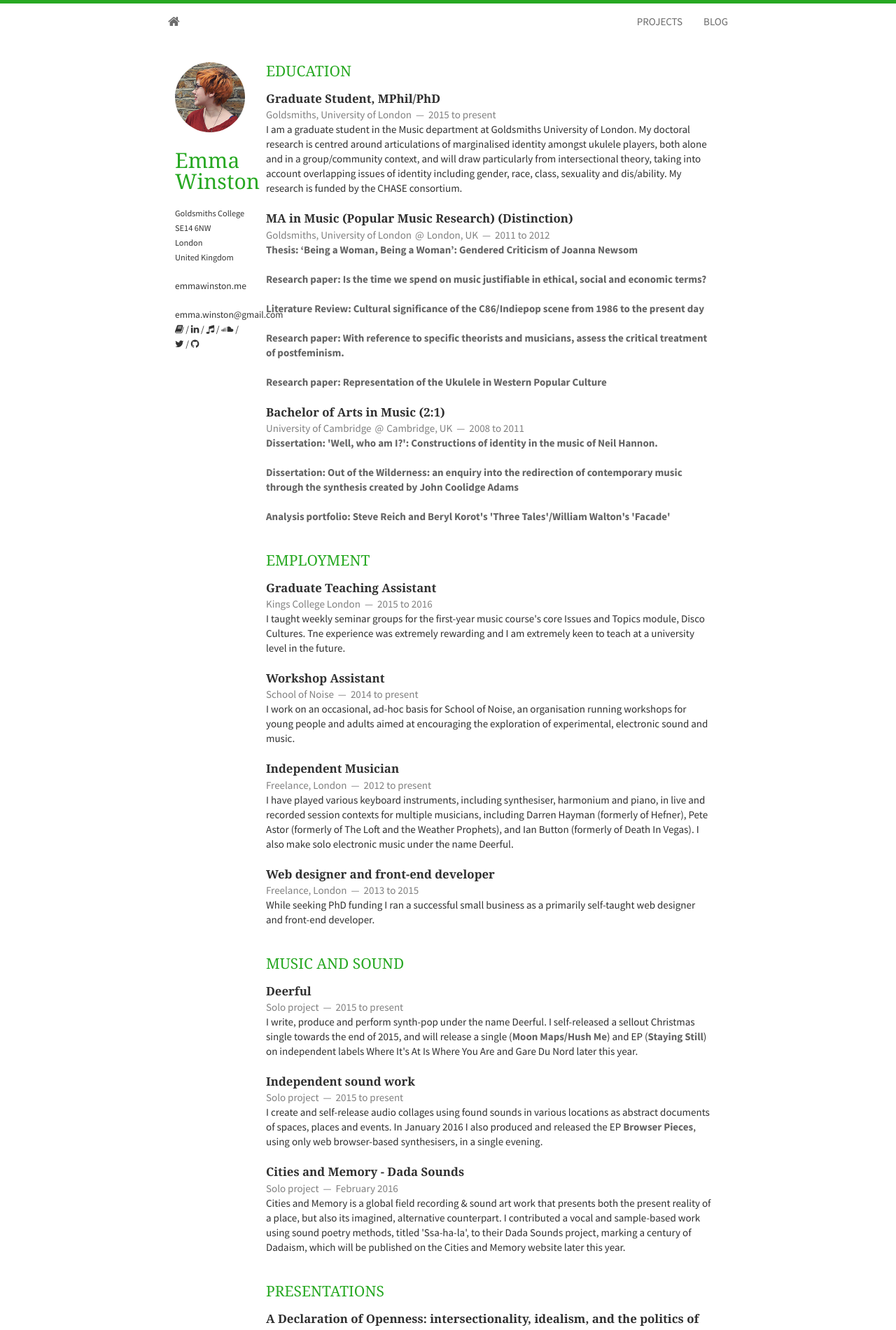
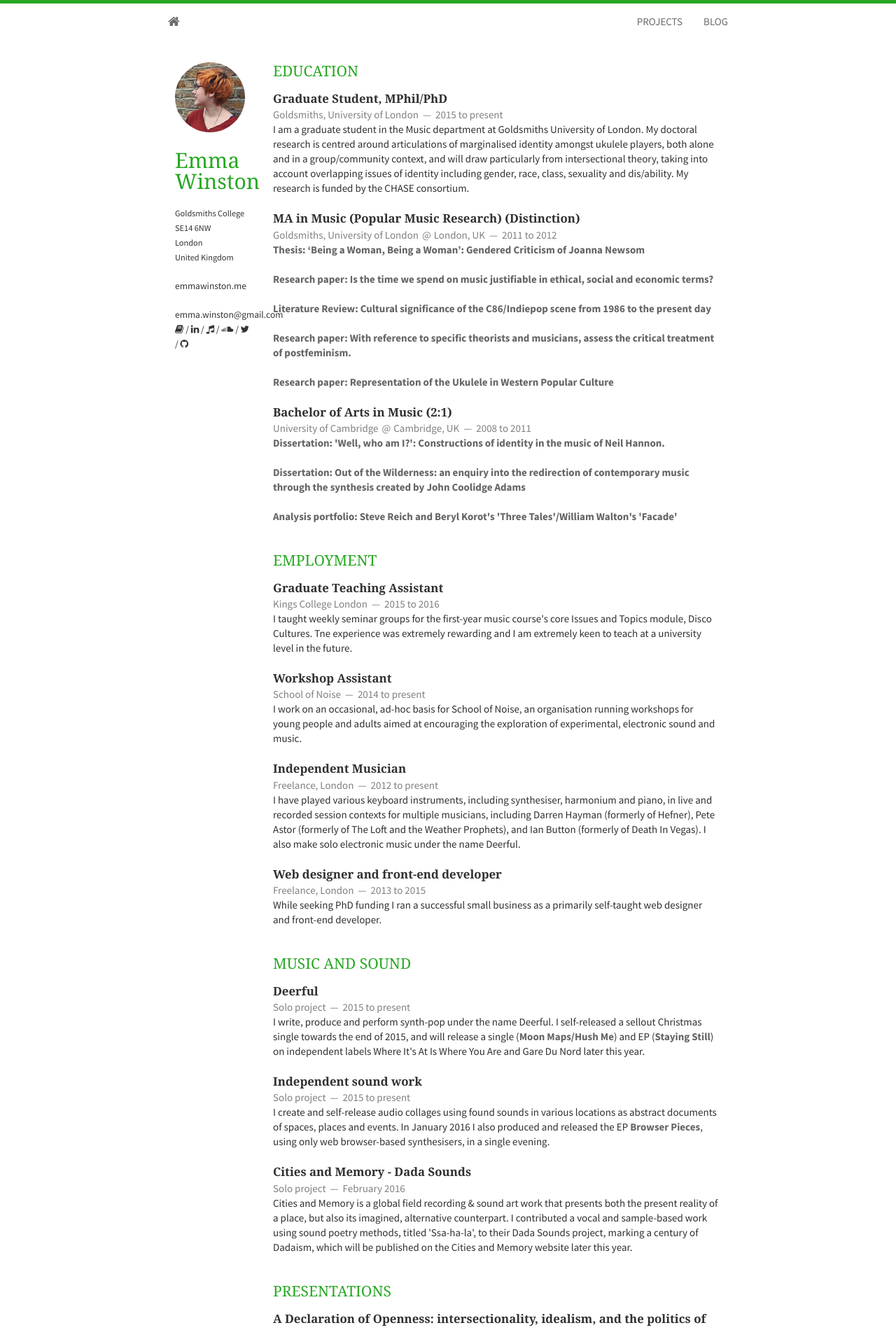
Before and after one commit to emmawinston/cv, a Jekyll site: the page built from index.html, in a window 1280 px wide. Shown: the top 1900 px of the page at 70% size. Built offline with Jekyll 4.4.1, drawn with Linux system fonts in a browser that asks for light colours; nearby versions of some CDN libraries; Markdown is read by kramdown in place of the engine named in the settings; the list of posts is cut into pages by our own code.

Commit message:
larger column

```diff
--- a/static/css/skeleton.css
+++ b/static/css/skeleton.css
@@ -33,7 +33,7 @@
     /* Base Grid */
     .container .one.column,
     .container .one.columns                     { width: 40px;  }
-    .container .two.columns                     { width: 100px; }
+    .container .two.columns                     { width: 110px; }
     .container .three.columns                   { width: 160px; }
     .container .four.columns                    { width: 220px; }
     .container .five.columns                    { width: 280px; }
```
